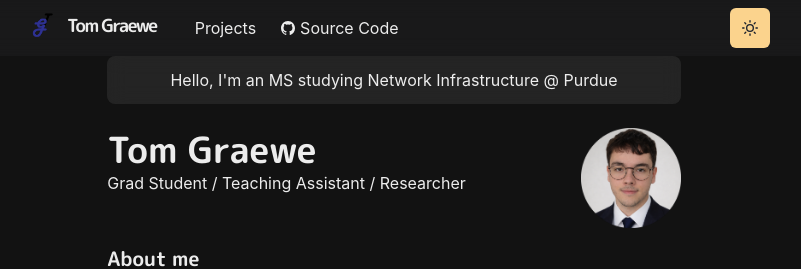
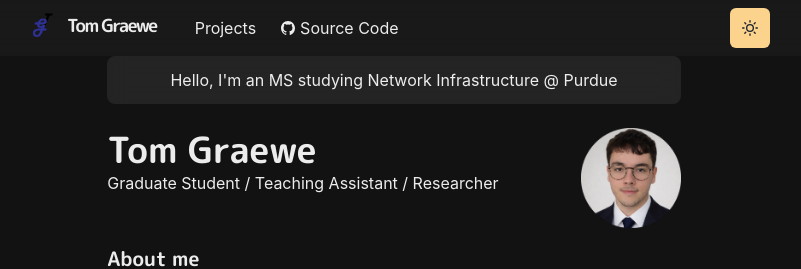
Before and after one commit to tgraewe/tgraewe-homepage, a Next.js app: page / in a window 1280 px wide. Shown: the top 269 px of the page, without its empty margins (246-1047 px from the left). Built offline with nearby package versions, Linux system fonts and the light colour scheme.

Commit message:
Update index.js

```diff
--- a/pages/index.js
+++ b/pages/index.js
@@ -27,7 +27,7 @@ const Page = () => {
           <Heading as="h2" variant="page-title">
             Tom Graewe
           </Heading>
-          <p>Grad Student / Teaching Assistant / Researcher</p>
+          <p>Graduate Student / Teaching Assistant / Researcher</p>
         </Box>
         <Box
           flexShrink={0}
```
